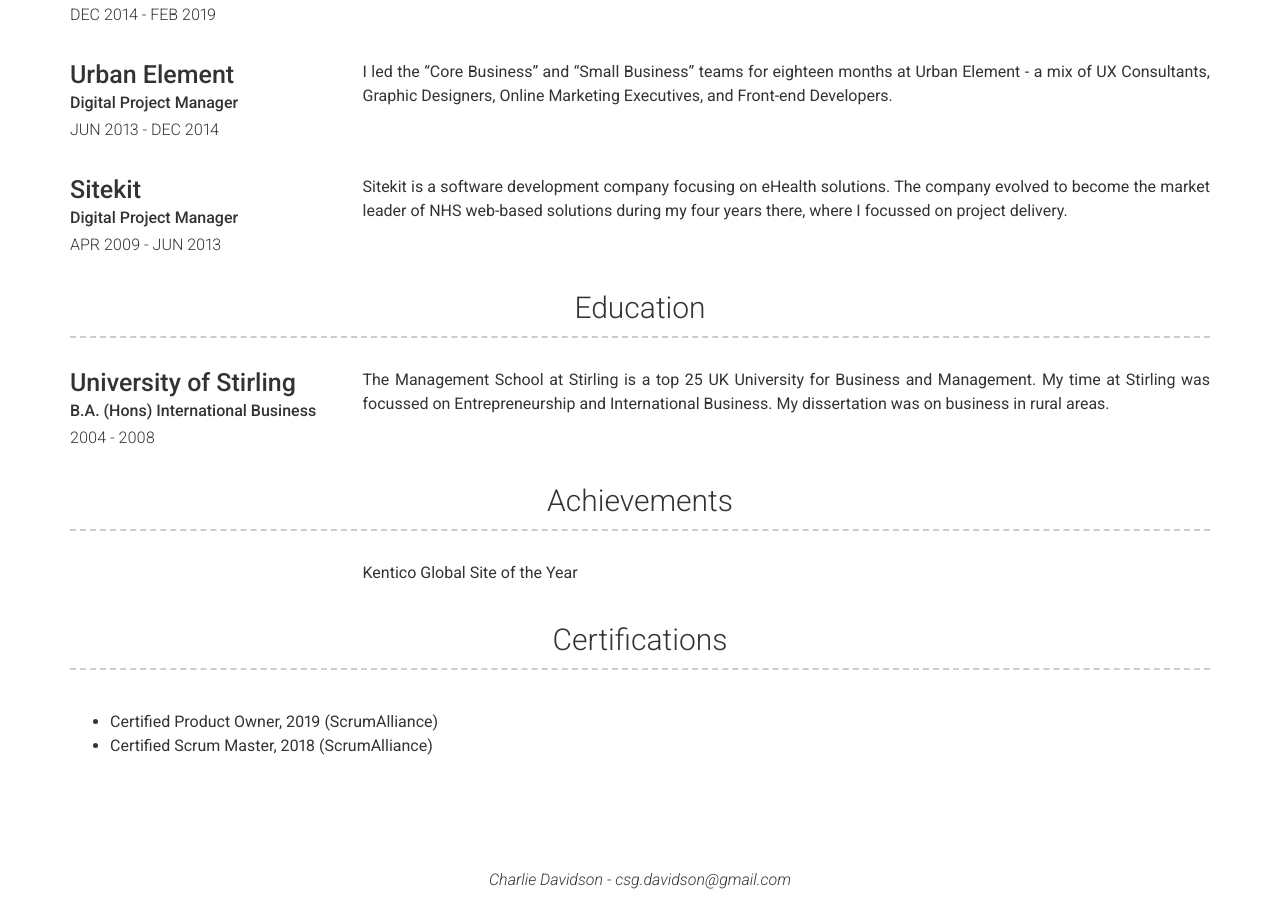
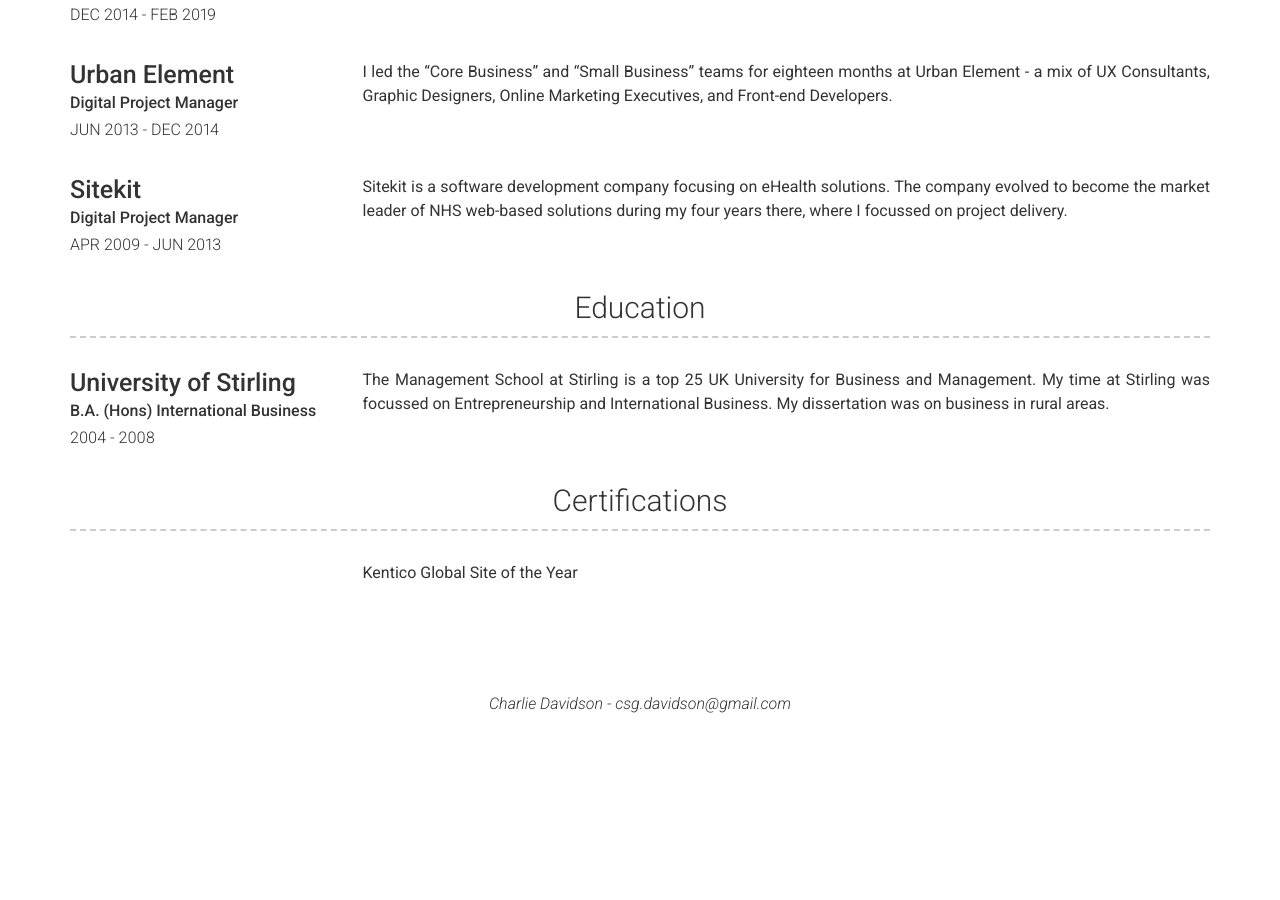
Before and after one commit to csgdavidson/Charlie-Davidson2, a Jekyll site: the page built from index.md, in a window 1280 px wide and 900 px high, scrolled down 777 px. Built offline with Jekyll 4.4.1, drawn with Linux system fonts in a browser that asks for light colours; nearby versions of some CDN libraries; after the commit the page ends 1501 px from its top, so only the background shows below that.

Commit message:
Update _config.yml

```diff
--- a/_config.yml
+++ b/_config.yml
@@ -23,7 +23,7 @@ about_content:
   I've been a digital agency Project Manager for eleven years and enjoy getting to work with people, build solutions, and refine processes.
 
 # Projects Section
-projects_title: Achievements
+projects_title: Certifications
 
 # Experience Section
 # experience_title: Experience #(Use this to override about experience section title)
@@ -32,10 +32,6 @@ projects_title: Achievements
 # education_title: Education #(Use this to override about experience section title)
 
 # More Section
-more_title: Certifications
-more_content: | # this will include new lines to allow paragraphs
-  - Certified Product Owner, 2019 (ScrumAlliance)
-  - Certified Scrum Master, 2018 (ScrumAlliance)
 
 # Footer
 footer_show_references: false
```
